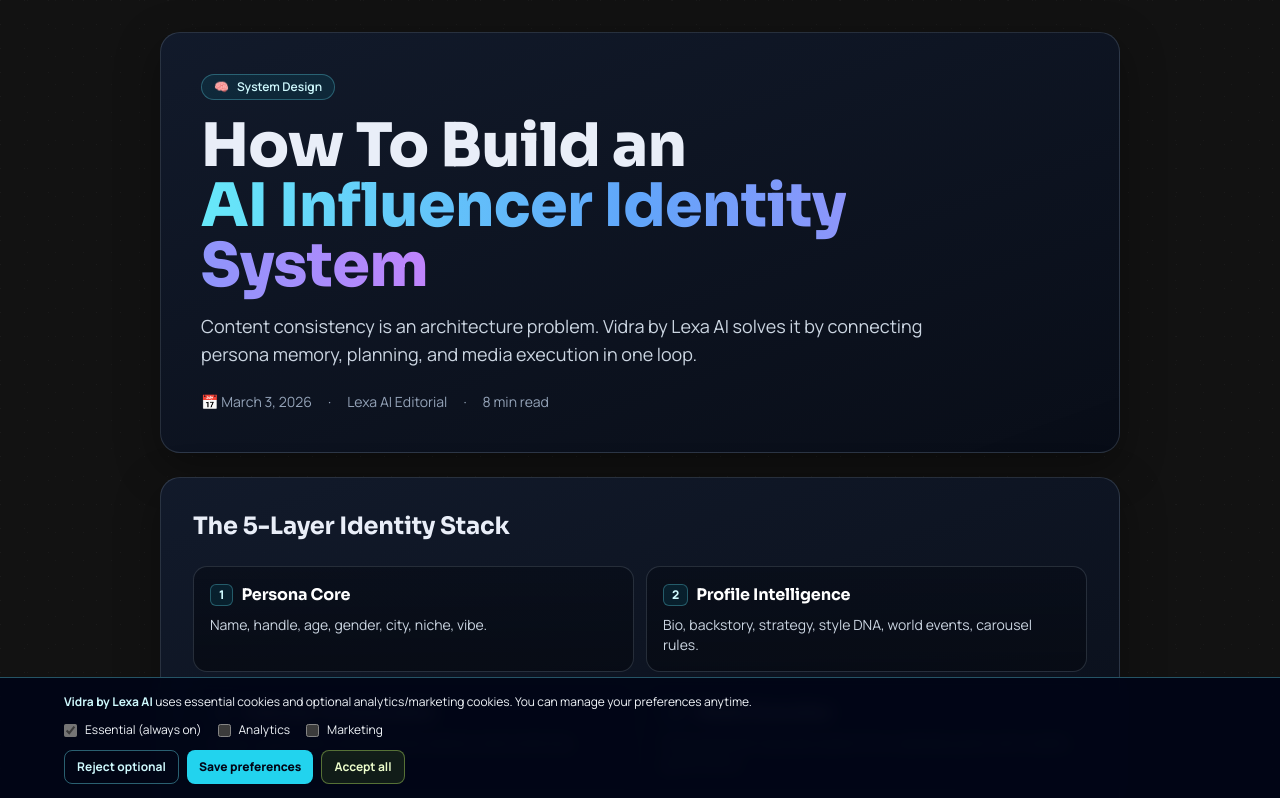
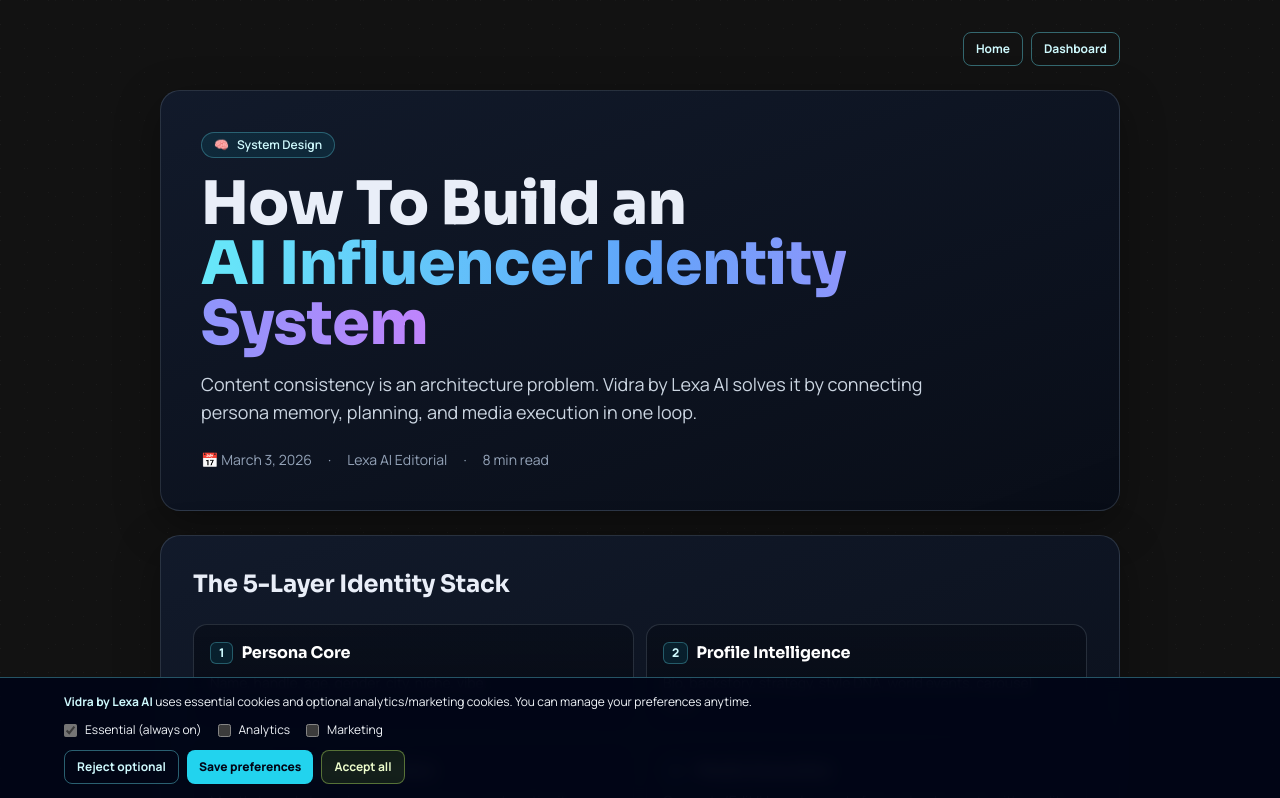
Before and after one commit to vindepemarte/vidra, a Next.js app in the folder web/: page /blog/how-to-build-an-ai-influencer-identity-system in a window 1280 px wide. Shown: the top 798 px of the page. Built offline with nearby package versions, Linux system fonts and the light colour scheme; no server answers.

Commit message:
Add Home and Dashboard nav links across blog pages

```diff
--- a/web/app/blog/[slug]/page.tsx
+++ b/web/app/blog/[slug]/page.tsx
@@ -17,6 +17,21 @@
 
   return (
     <main className="mx-auto flex min-h-screen w-full max-w-4xl flex-col gap-4 px-4 py-6 sm:px-8">
+      <nav className="flex items-center justify-end gap-2">
+        <Link
+          href="/"
+          className="inline-flex items-center rounded-lg border border-cyan-300/40 px-3 py-2 text-xs font-bold text-cyan-100 hover:bg-cyan-500/10"
+        >
+          Home
+        </Link>
+        <Link
+          href="/dashboard"
+          className="inline-flex items-center rounded-lg border border-cyan-300/40 px-3 py-2 text-xs font-bold text-cyan-100 hover:bg-cyan-500/10"
+        >
+          Dashboard
+        </Link>
+      </nav>
+
       <article className="panel p-5 sm:p-7">
         <p className="text-xs uppercase tracking-[0.2em] text-cyan-200/80">Vidra by Lexa AI · Blog</p>
         <h1 className="mt-2 text-3xl font-black sm:text-5xl">{post.title}</h1>
--- a/web/app/blog/how-to-build-an-ai-influencer-identity-system/page.tsx
+++ b/web/app/blog/how-to-build-an-ai-influencer-identity-system/page.tsx
@@ -49,6 +49,21 @@
 export default function IdentitySystemPage() {
   return (
     <main className="mx-auto flex min-h-screen w-full max-w-5xl flex-col gap-6 px-4 py-8 sm:px-8">
+      <nav className="flex items-center justify-end gap-2">
+        <Link
+          href="/"
+          className="inline-flex items-center rounded-lg border border-cyan-300/40 px-3 py-2 text-xs font-bold text-cyan-100 hover:bg-cyan-500/10"
+        >
+          Home
+        </Link>
+        <Link
+          href="/dashboard"
+          className="inline-flex items-center rounded-lg border border-cyan-300/40 px-3 py-2 text-xs font-bold text-cyan-100 hover:bg-cyan-500/10"
+        >
+          Dashboard
+        </Link>
+      </nav>
+
       <section className="panel p-6 sm:p-10">
         <div className="mb-4 inline-flex items-center gap-2 rounded-full border border-cyan-300/30 bg-cyan-500/10 px-3 py-1 text-xs font-semibold text-cyan-100">
           <span>🧠</span>
--- a/web/app/blog/how-to-create-ai-influencer-complete-guide/page.tsx
+++ b/web/app/blog/how-to-create-ai-influencer-complete-guide/page.tsx
@@ -169,6 +169,21 @@
 export default function BlogPostPage() {
   return (
     <main className="mx-auto flex min-h-screen w-full max-w-5xl flex-col gap-6 px-4 py-8 sm:px-8">
+      <nav className="flex items-center justify-end gap-2">
+        <Link
+          href="/"
+          className="inline-flex items-center rounded-lg border border-cyan-300/40 px-3 py-2 text-xs font-bold text-cyan-100 hover:bg-cyan-500/10"
+        >
+          Home
+        </Link>
+        <Link
+          href="/dashboard"
+          className="inline-flex items-center rounded-lg border border-cyan-300/40 px-3 py-2 text-xs font-bold text-cyan-100 hover:bg-cyan-500/10"
+        >
+          Dashboard
+        </Link>
+      </nav>
+
       <section className="panel p-6 sm:p-10">
         <div className="mb-4 inline-flex items-center gap-2 rounded-full border border-cyan-300/30 bg-cyan-500/10 px-3 py-1 text-xs font-semibold text-cyan-100">
           <span>📖</span>
--- a/web/app/blog/page.tsx
+++ b/web/app/blog/page.tsx
@@ -7,6 +7,21 @@
 
   return (
     <main className="mx-auto flex min-h-screen w-full max-w-5xl flex-col gap-4 px-4 py-6 sm:px-8">
+      <nav className="flex items-center justify-end gap-2">
+        <Link
+          href="/"
+          className="inline-flex items-center rounded-lg border border-cyan-300/40 px-3 py-2 text-xs font-bold text-cyan-100 hover:bg-cyan-500/10"
+        >
+          Home
+        </Link>
+        <Link
+          href="/dashboard"
+          className="inline-flex items-center rounded-lg border border-cyan-300/40 px-3 py-2 text-xs font-bold text-cyan-100 hover:bg-cyan-500/10"
+        >
+          Dashboard
+        </Link>
+      </nav>
+
       <section className="panel p-5 sm:p-7">
         <p className="text-xs uppercase tracking-[0.2em] text-cyan-200/80">Vidra by Lexa AI · Blog</p>
         <h1 className="mt-2 text-3xl font-black sm:text-5xl">Insights For AI Influencer Operators</h1>
```
